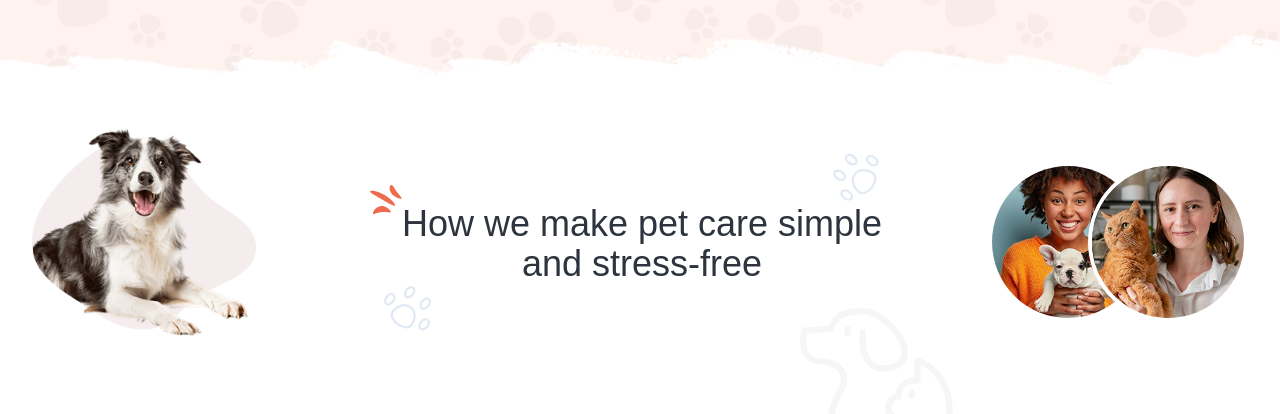
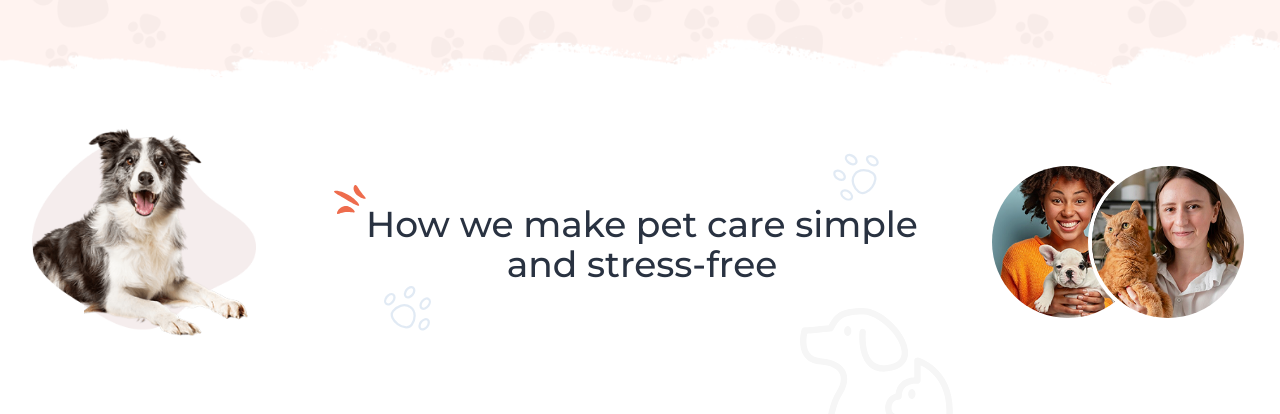
Before and after one commit to hardy-jadav/pixlogicPro, a website: page src/pages/index.html in a window 1280 px wide. Shown: the part 686-1100 px from the top of the page. Drawn offline with nearby package versions, Linux system fonts and the light colour scheme; files that its build step writes are made by us from their sources; a web font is replaced by a local one.

Commit message:
Font color and Font family changed
Co-authored-by: Copilot <copilot@github.com>

```diff
--- a/src/css/fonts.css
+++ b/src/css/fonts.css
@@ -1,10 +1,7 @@
-/* Import Inter font from Fontsource */
-@import '@fontsource/inter/400.css';
-@import '@fontsource/inter/500.css';
-@import '@fontsource/inter/600.css';
-@import '@fontsource/inter/700.css';
+/* Import Montserrat font from Google Fonts */
+@import url('https://fonts.googleapis.com/css2?family=Montserrat:wght@400;500;600;700&display=swap');
 
 /* Base font settings */
 * {
-  font-family: 'Inter', sans-serif;
+  font-family: 'Montserrat', sans-serif;
 }
--- a/src/css/main.css
+++ b/src/css/main.css
@@ -12,7 +12,8 @@
 /* Custom Base Styles */
 @layer base {
   body {
-    @apply bg-white text-brand-dark font-inter;
+    @apply bg-white font-inter;
+    color: var(--color-text);
   }
 
   h1 {
--- a/src/css/variables.css
+++ b/src/css/variables.css
@@ -4,7 +4,8 @@
   --color-primary: #4A90B4;           /* Teal Blue - Main Brand */
   --color-secondary: #FF6B35;         /* Coral Orange - Accent */
   --color-accent: #E74C3C;            /* Red - Heart Icon */
-  --color-dark: #2D3436;              /* Dark Gray */
+  --color-text: #293241;             /* Universal text color */
+  --color-dark: var(--color-text);    /* Dark Gray */
   --color-light: #F8FAFD;             /* Light Blue-Gray */
   --color-white: #FFFFFF;
   --color-gray: #A0AEC0;
@@ -14,7 +15,7 @@
   --color-brand-primary: #f16e53;    /* Coral/Orange */
   --color-brand-blue: #6a89b6;       /* Button Blue */
   --color-brand-blue-hover: #5a78a3; /* Darker Blue */
-  --color-brand-dark: #2d343e;       /* Nav Text */
+  --color-brand-dark: var(--color-text);       /* Nav Text */
   --color-bg-topbar: #f8fafd;        /* Top Bar Gray/Blue */
 
   /* Spacing */
--- a/src/pages/index.html
+++ b/src/pages/index.html
@@ -46,7 +46,7 @@
             <div class="flex items-center">
                 <div class="flex items-center text-[24px] font-black tracking-tight text-brand-dark">
                     <i class="fa-solid fa-heart text-brand-primary mr-1.5"></i>
-                    Cared<span class="text-brand-primary">Paws</span>
+                    Cared4<span class="text-brand-primary">Paws</span>
                 </div>
             </div>
 
--- a/tailwind.config.js
+++ b/tailwind.config.js
@@ -10,16 +10,16 @@ module.exports = {
         'brand-primary': '#f16e53',    /* Coral/Orange */
         'brand-blue': '#6a89b6',       /* Button Blue */
         'brand-blueHover': '#5a78a3',  /* Darker Blue */
-        'brand-dark': '#2d343e',       /* Nav Text */
+        'brand-dark': 'var(--color-text)',       /* Nav Text */
         'bg-topbar': '#f8fafd',        /* Top Bar Gray/Blue */
-        'dark': '#2d343e',             /* Dark text color */
+        'dark': 'var(--color-text)',             /* Dark text color */
         'gray-600': '#6b7280',
       },
       boxShadow: {
         'brand-btn': '0 4px 15px rgba(106, 137, 182, 0.3)',
       },
       fontFamily: {
-        inter: ['Inter', 'sans-serif'],
+        inter: ['Montserrat', 'sans-serif'],
       },
     },
   },
```
